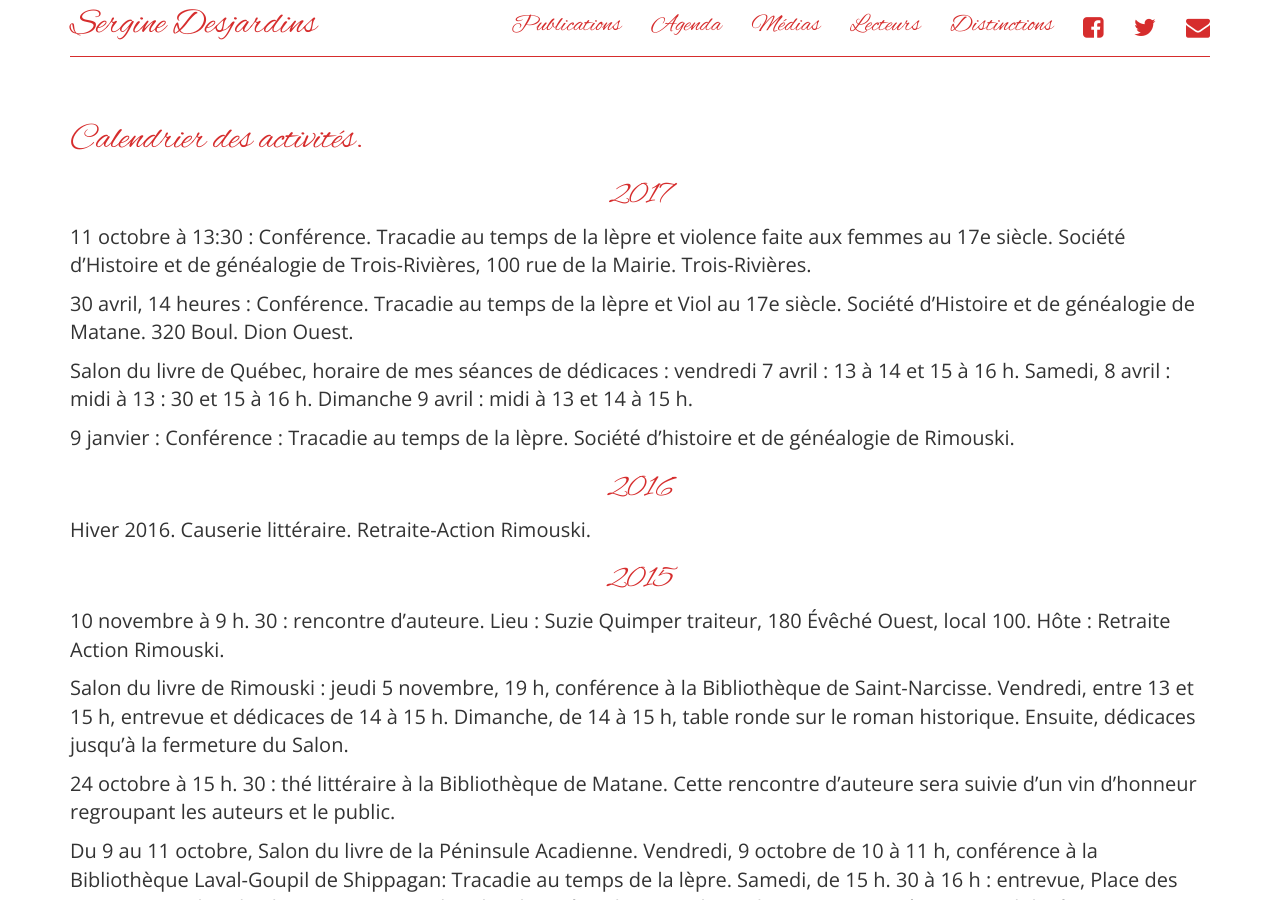
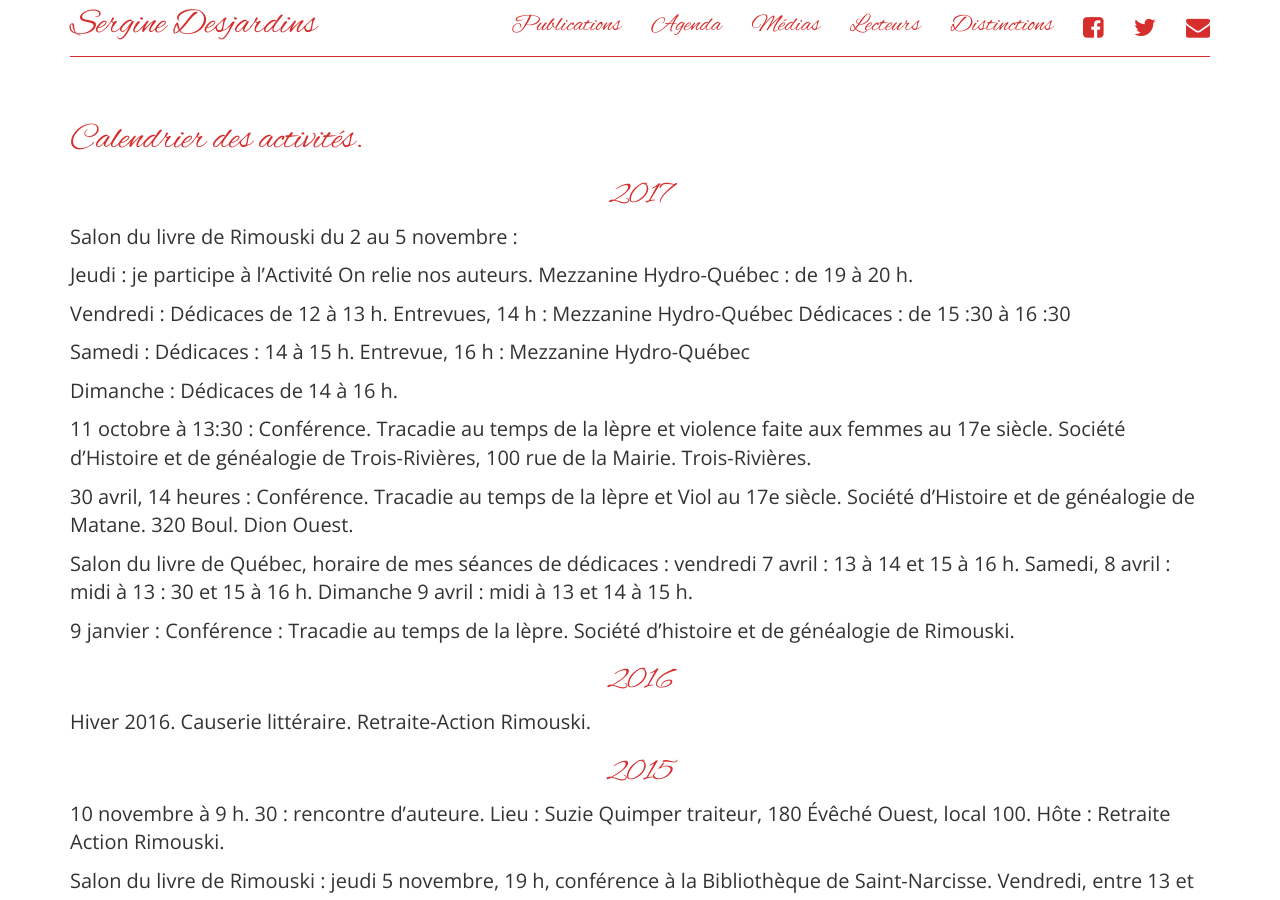
Before and after one commit to serginedesjardins/serginedesjardins.github.io, a Jekyll site: the page built from agenda.md, in a window 1280 px wide and 900 px high. Built offline with Jekyll 4.4.1, drawn with Linux system fonts in a browser that asks for light colours; nearby versions of some CDN libraries.

Commit message:
Horaire Salon Rimouski

```diff
--- a/agenda.md
+++ b/agenda.md
@@ -7,6 +7,22 @@ permalink: /agenda/
 # Calendrier des activités.
 
 ## 2017
+
+Salon du livre de Rimouski du 2 au 5 novembre :
+
+Jeudi : je participe à l’Activité On relie nos auteurs. Mezzanine Hydro-Québec : de 19 à 20 h.
+
+Vendredi :
+Dédicaces de 12 à 13 h.
+Entrevues, 14 h : Mezzanine Hydro-Québec
+Dédicaces :  de 15 :30 à 16 :30
+
+Samedi :
+Dédicaces :  14 à 15 h.
+Entrevue, 16 h : Mezzanine Hydro-Québec
+
+Dimanche :
+Dédicaces de 14 à 16 h.
 
 
 11 octobre à 13:30 : Conférence. Tracadie au temps de la lèpre et violence faite aux femmes au 17e siècle. Société d’Histoire et de généalogie de Trois-Rivières, 100 rue de la Mairie. Trois-Rivières.
```
